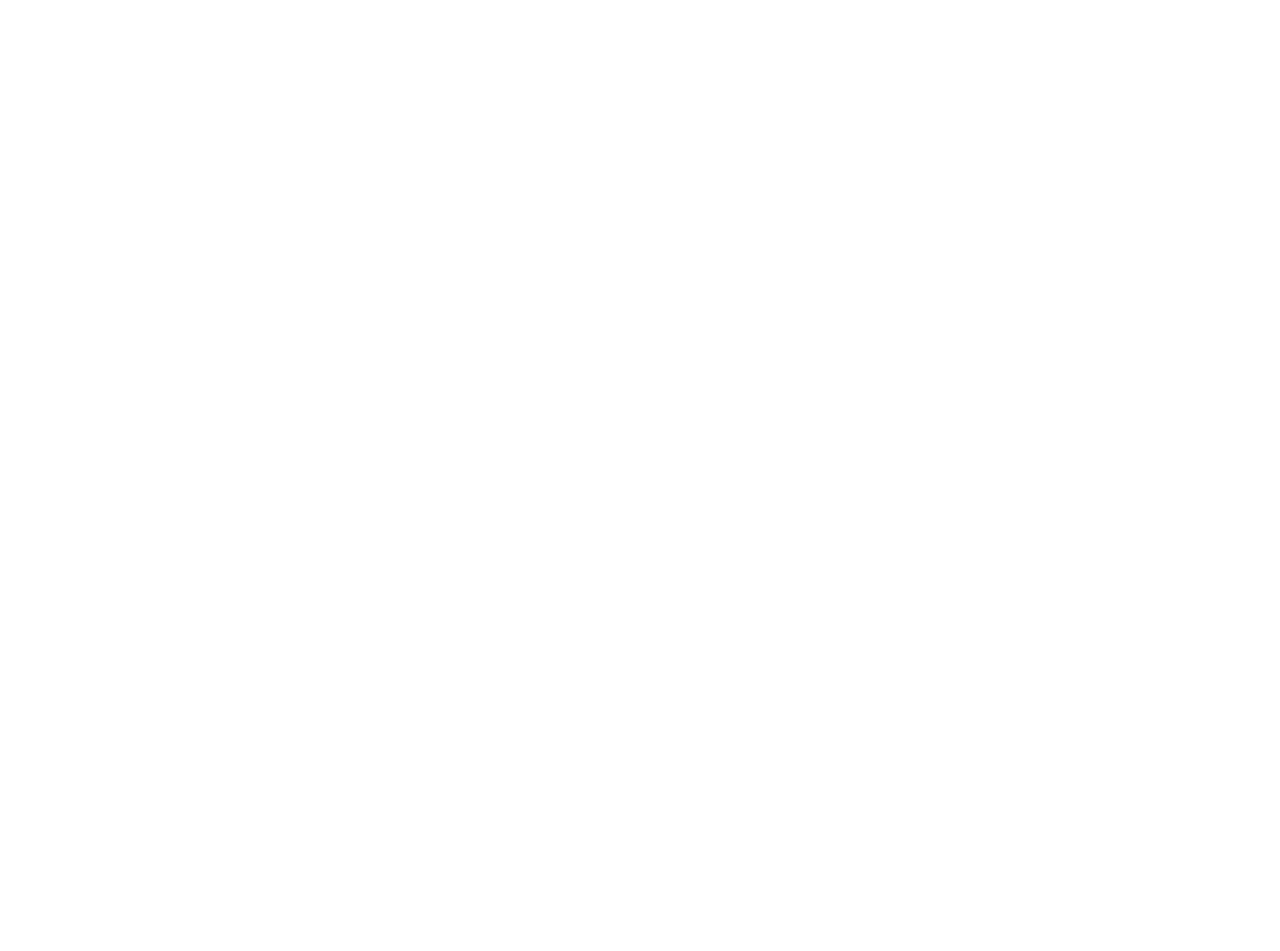
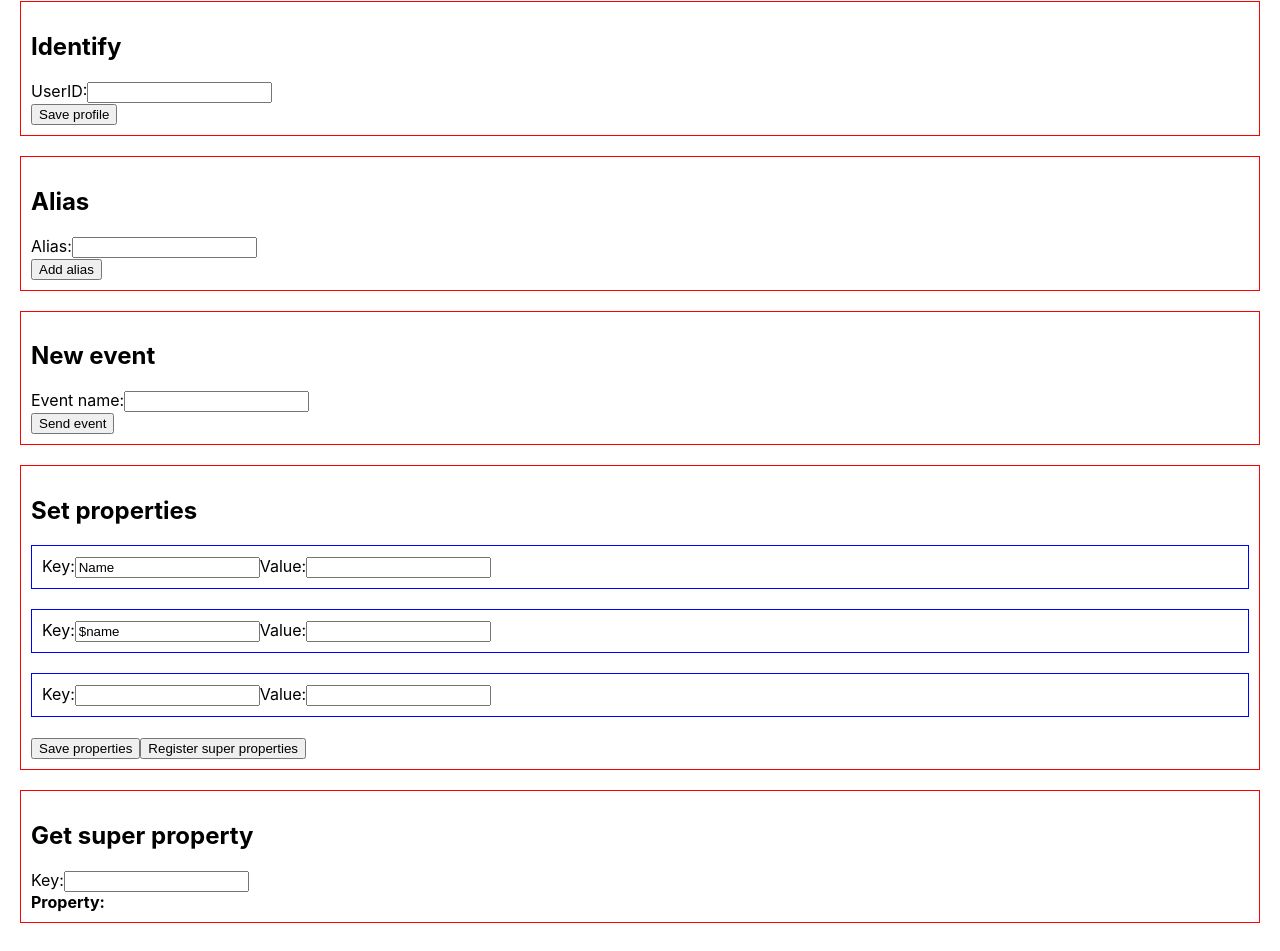
Before and after one commit to alszczep/ga-demo, a React (Create React App) app: page /mixpanel in a window 1280 px wide. Before the commit this address led to /. Shown: the part 141-1092 px from the top of the page. Before the commit the page ends 800 px from the top, so only its background shows below. Built offline with nearby package versions, Linux system fonts and the light colour scheme.

Commit message:
Add mixpanel demo

```diff
--- a/src/App.tsx
+++ b/src/App.tsx
@@ -8,6 +8,7 @@
 import List from "components/List";
 import ListItem from "components/ListItem";
 import Gtm from "components/Gtm";
+import Mixpanel from "components/Mixpanel";
 import TagManager from "react-gtm-module";
 // import ReactGA from "react-ga4";
 
@@ -36,6 +37,7 @@
               <Route path=":listItemId" element={<ListItem />} />
             </Route>
             <Route path="gtm" element={<Gtm />} />
+            <Route path="mixpanel" element={<Mixpanel />} />
           </Route>
           <Route path="*" element={<Navigate replace to="/" />} />
         </Routes>
--- a/src/components/Layout.tsx
+++ b/src/components/Layout.tsx
@@ -14,6 +14,7 @@
         <Link to="/scroll">Scroll</Link>
         <Link to="/list">List</Link>
         <Link to="/gtm">GTM</Link>
+        <Link to="/mixpanel">Mixpanel</Link>
       </div>
       <div className="page-content">{children}</div>
     </div>
--- /dev/null
+++ b/src/components/Mixpanel.tsx
@@ -0,0 +1,151 @@
+import React, { FunctionComponent, useEffect, useState } from "react";
+import mp from "mixpanel-browser";
+
+const Mixpanel: FunctionComponent = () => {
+  const [mixpanel, setMixpanel] = useState<typeof mp>();
+
+  // eslint-disable-next-line react-hooks/exhaustive-deps
+  useEffect(() => {
+    if (!mixpanel) {
+      setMixpanel((window as any).mixpanel);
+      (window as any).mixpanel?.set_config({ debug: true });
+    }
+  });
+
+  const [userId, setUserId] = useState("");
+  const [alias, setAlias] = useState("");
+  const [eventName, setEventName] = useState("");
+  const [properties, setProperties] = useState<
+    { key: string; value: string }[]
+  >([
+    { key: "Name", value: "" },
+    { key: "$name", value: "" },
+    { key: "", value: "" },
+  ]);
+  const [superPropKey, setSuperPropKey] = useState("");
+
+  const setProperty = (
+    index: number,
+    toSet: { key?: string; value?: string }
+  ) => {
+    const p = [...properties];
+    if (toSet.key !== undefined) p[index].key = toSet.key;
+    if (toSet.value !== undefined) p[index].value = toSet.value;
+    setProperties(p);
+  };
+
+  return (
+    <>
+      <h1>Mixpanel</h1>
+      <div
+        style={{ border: "1px solid red", margin: "20px 0", padding: "10px" }}
+      >
+        <h2>Identify</h2>
+        UserID:
+        <input
+          value={userId}
+          onChange={(e) => setUserId(e.currentTarget.value)}
+        />
+        <br />
+        <button onClick={() => mixpanel?.identify(userId)}>Save profile</button>
+      </div>
+      <div
+        style={{ border: "1px solid red", margin: "20px 0", padding: "10px" }}
+      >
+        <h2>Alias</h2>
+        Alias:
+        <input
+          value={alias}
+          onChange={(e) => setAlias(e.currentTarget.value)}
+        />
+        <br />
+        <button
+          onClick={() => mixpanel?.alias(alias, mixpanel.get_distinct_id())}
+        >
+          Add alias
+        </button>
+      </div>
+      <div
+        style={{ border: "1px solid red", margin: "20px 0", padding: "10px" }}
+      >
+        <h2>New event</h2>
+        Event name:
+        <input
+          value={eventName}
+          onChange={(e) => setEventName(e.currentTarget.value)}
+        />
+        <br />
+        <button onClick={() => mixpanel?.track(eventName)}>Send event</button>
+      </div>
+      <div
+        style={{ border: "1px solid red", margin: "20px 0", padding: "10px" }}
+      >
+        <h2>Set properties</h2>
+        {properties.map(({ key, value }, index) => (
+          <div
+            key={index}
+            style={{
+              border: "1px solid blue",
+              margin: "20px 0",
+              padding: "10px",
+            }}
+          >
+            Key:
+            <input
+              value={key}
+              onChange={(e) =>
+                setProperty(index, { key: e.currentTarget.value })
+              }
+            />
+            Value:
+            <input
+              value={value}
+              onChange={(e) =>
+                setProperty(index, { value: e.currentTarget.value })
+              }
+            />
+          </div>
+        ))}
+        <button
+          onClick={() =>
+            mixpanel?.people?.set(
+              properties.reduce(
+                (acc, { key, value }) => ({ ...acc, [key]: value }),
+                {}
+              )
+            )
+          }
+        >
+          Save properties
+        </button>
+        <button
+          onClick={() =>
+            mixpanel?.register(
+              properties.reduce(
+                (acc, { key, value }) => ({ ...acc, [key]: value }),
+                {}
+              )
+            )
+          }
+        >
+          Register super properties
+        </button>
+      </div>
+      <div
+        style={{ border: "1px solid red", margin: "20px 0", padding: "10px" }}
+      >
+        <h2>Get super property</h2>
+        Key:
+        <input
+          value={superPropKey}
+          onChange={(e) => setSuperPropKey(e.currentTarget.value)}
+        />
+        <br />
+        <b>Property: </b>
+        {mixpanel?.get_property(superPropKey)}
+      </div>
+    </>
+  );
+};
+
+export default Mixpanel;
```
Also changed, not shown: package.json (+10 -8 lines), 1 other file (tests, documents, lock files or other folders).
